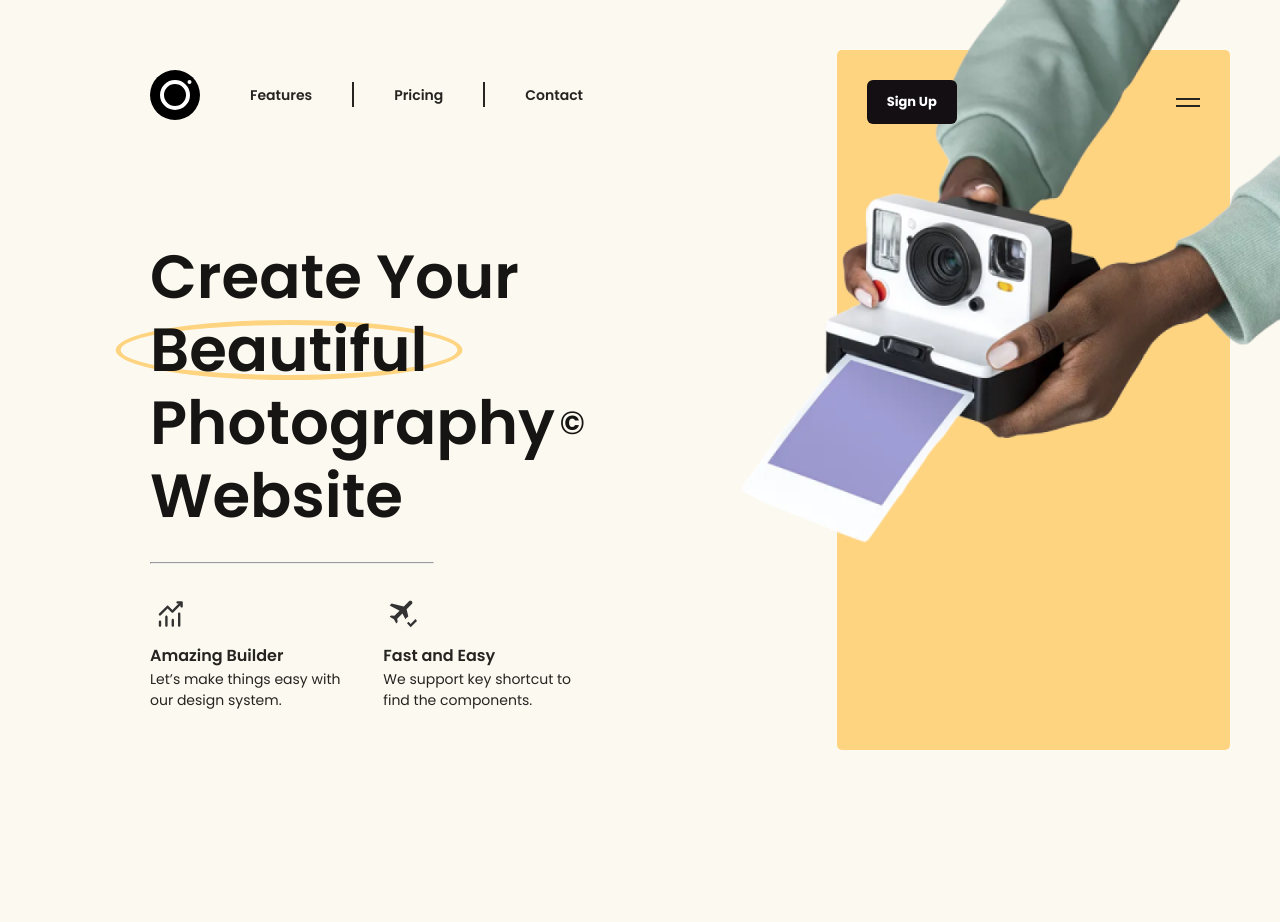
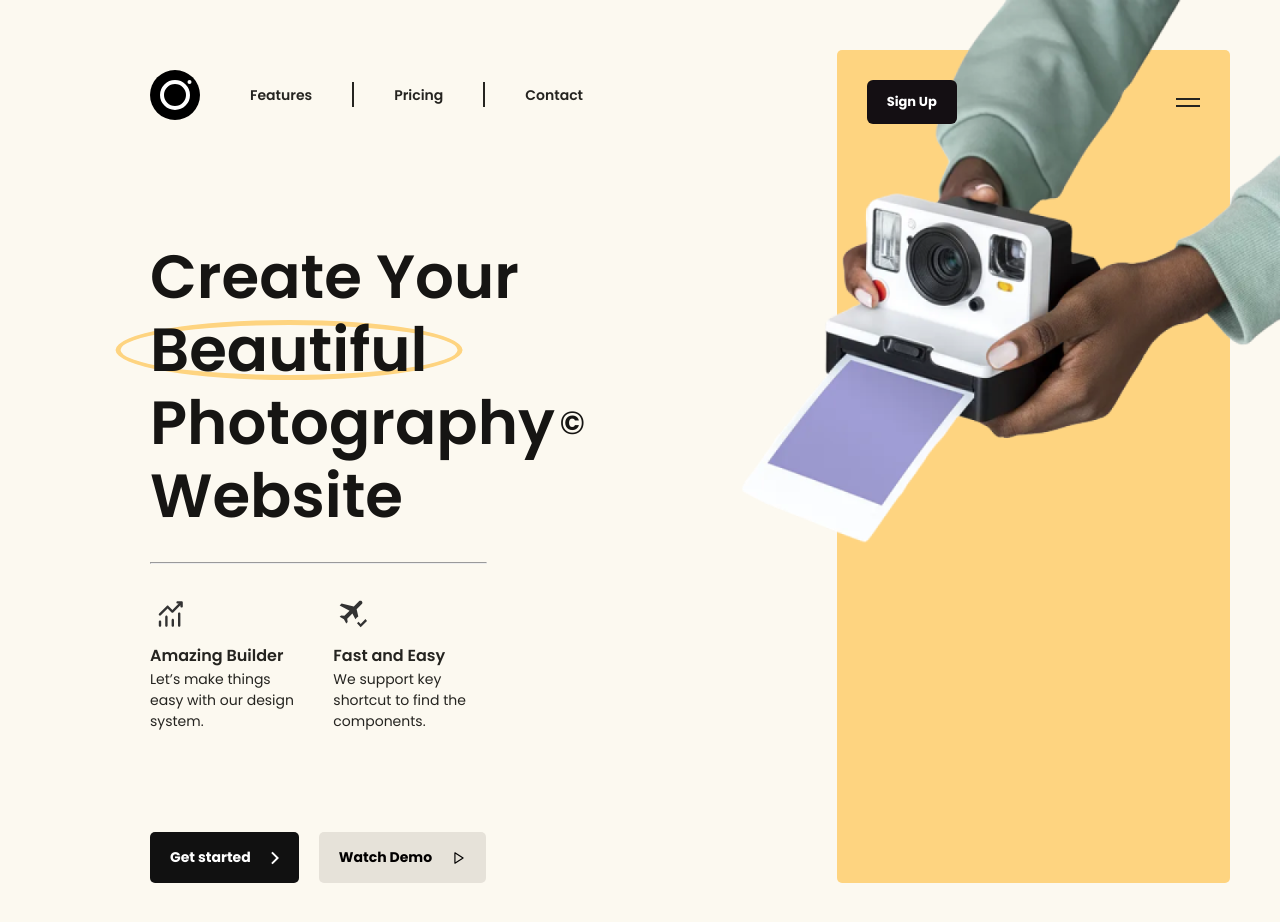
Before and after one commit to Adebesin-Cell/photo-concept, a React (Create React App) app: page / in a window 1280 px wide. Shown: the top 922 px of the page. Before the commit the page ends 800 px from the top, so only its background shows below. Built offline with nearby package versions, Linux system fonts and the light colour scheme.

Commit message:
Updating UI

```diff
--- a/src/App.js
+++ b/src/App.js
@@ -52,7 +52,9 @@ function App() {
             </span>
             <span>website</span>
           </h1>
-          <hr className='card__underline' />
+          <div className='card__line'>
+            <hr className='card__underline' />
+          </div>
           <div className='card__info'>
             <div className='card__box'>
               <div className='card__icon'>
@@ -73,6 +75,49 @@ function App() {
               </p>
             </div>
           </div>
+          <div className='card__cta'>
+            <button
+              className='card__button card__button--cta card__button--black'
+              name='Get started'
+            >
+              <span className='text'>Get started</span>
+              <span className='icon'>
+                <svg
+                  width='8'
+                  height='14'
+                  viewBox='0 0 8 14'
+                  fill='none'
+                  xmlns='http://www.w3.org/2000/svg'
+                >
+                  <path
+                    d='M5.17198 7L0.221985 2.05L1.63598 0.636002L7.99998 7L1.63598 13.364L0.221985 11.95L5.17198 7Z'
+                    fill='#ffffff'
+                  />
+                </svg>
+              </span>
+            </button>
+            <button
+              className='card__button card__button--cta card__button--gray'
+              name='Watch Demo'
+            >
+              <span className='text'>Watch Demo</span>
+              <span className='icon'>
+                <svg
+                  xmlns='http://www.w3.org/2000/svg'
+                  width='24'
+                  height='24'
+                  viewBox='0 0 24 24'
+                  fill='none'
+                  stroke='currentColor'
+                  stroke-width='2'
+                  stroke-linecap='round'
+                  stroke-linejoin='round'
+                >
+                  <polygon points='5 3 19 12 5 21 5 3'></polygon>
+                </svg>
+              </span>
+            </button>
+          </div>
         </div>
         <div className='card__details'>
           <div className='card__details-body'>
@@ -90,6 +135,7 @@ function App() {
               </button>
             </div>
           </div>
+          <div className='card__details-footer'>&nbsp;</div>
         </div>
       </section>
     </div>
--- a/src/scss/_components.scss
+++ b/src/scss/_components.scss
@@ -50,7 +50,10 @@
         background: var(--details-background);
         border-radius: 5px;
         padding: var(--span-m);
-        padding-top: var(--span-m);
+        padding-bottom: 0px;
+        display: flex;
+        flex-direction: column;
+        justify-content: space-between;
 
         &-body {
             position: relative;
@@ -139,13 +142,15 @@
         }
     }
 
+    &__line {
+        padding-right: calc(2 * var(--span-xl));
+    }
+
     &__underline {
         margin-top: var(--span-m);
         height: 1px;
         outline: none;
         background: var(--black);
-        max-width: 65%;
-        margin-right: auto;
     }
 
     &__button {
@@ -184,6 +189,41 @@
                 background: var(--black);
             }
         }
+
+        &--cta {
+            padding: calc(var(--span-xs) + 5px) var(--span-s);
+            font-family: var(--Poppins);
+            font-size: var(--size-s);
+            font-weight: var(--weight-xlg);
+            line-height: 21px;
+            letter-spacing: 0em;
+            text-align: left;
+            border-radius: 5px;
+            display: flex;
+            gap: var(--span-s);
+            align-items: center;
+
+            .icon {
+                display: flex;
+                align-items: center;
+                justify-content: center;
+            }
+        }
+
+        &--black {
+            background: #111111;
+            color: var(--white);
+        }
+
+        &--gray {
+            background: #e6e2d9;
+            color: #020000;
+
+            svg {
+                width: 14px;
+                height: 14px;
+            }
+        }
     }
 
     &__menu {
@@ -196,6 +236,7 @@
         display: grid;
         grid-template-columns: repeat(2, 1fr);
         gap: var(--span-m);
+        padding-right: calc(2 * var(--span-xl));
     }
 
     &__icon {
@@ -233,4 +274,10 @@
         text-align: left;
         color: var(--black);
     }
+
+    &__cta {
+        padding-top: calc(2 * var(--span-xl));
+        display: flex;
+        gap: var(--span-s);
+    }
 }
```
Also changed, not shown: src/assets/svgs/icon-chevron-right.svg (added), src/assets/svgs/icon-play.svg (added).
